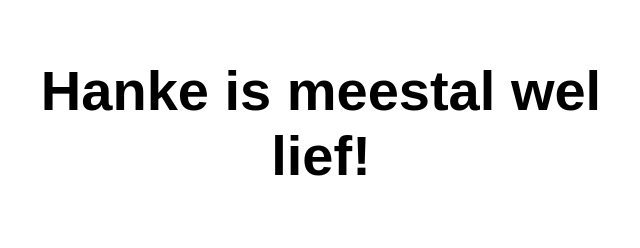
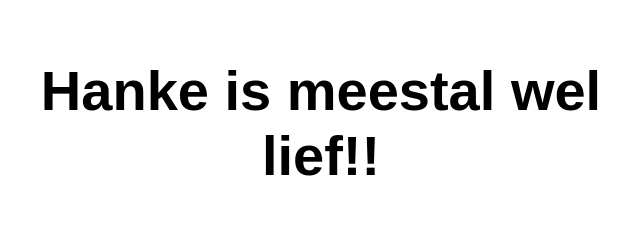
Before and after one commit to jkieften/AzureTestJan, a plain HTML site: page src/index.html in a window 1280 px wide. Shown: the whole page, without its empty margins (319-959 px from the left). Drawn offline with Linux system fonts and the light colour scheme.

Commit message:
Update index.html

```diff
--- a/src/index.html
+++ b/src/index.html
@@ -10,7 +10,7 @@
 
 <body>
   <main>
-    <h1>Hanke is meestal wel lief!</h1>
+    <h1>Hanke is meestal wel lief!!</h1>
   </main>
 </body>
 
```
